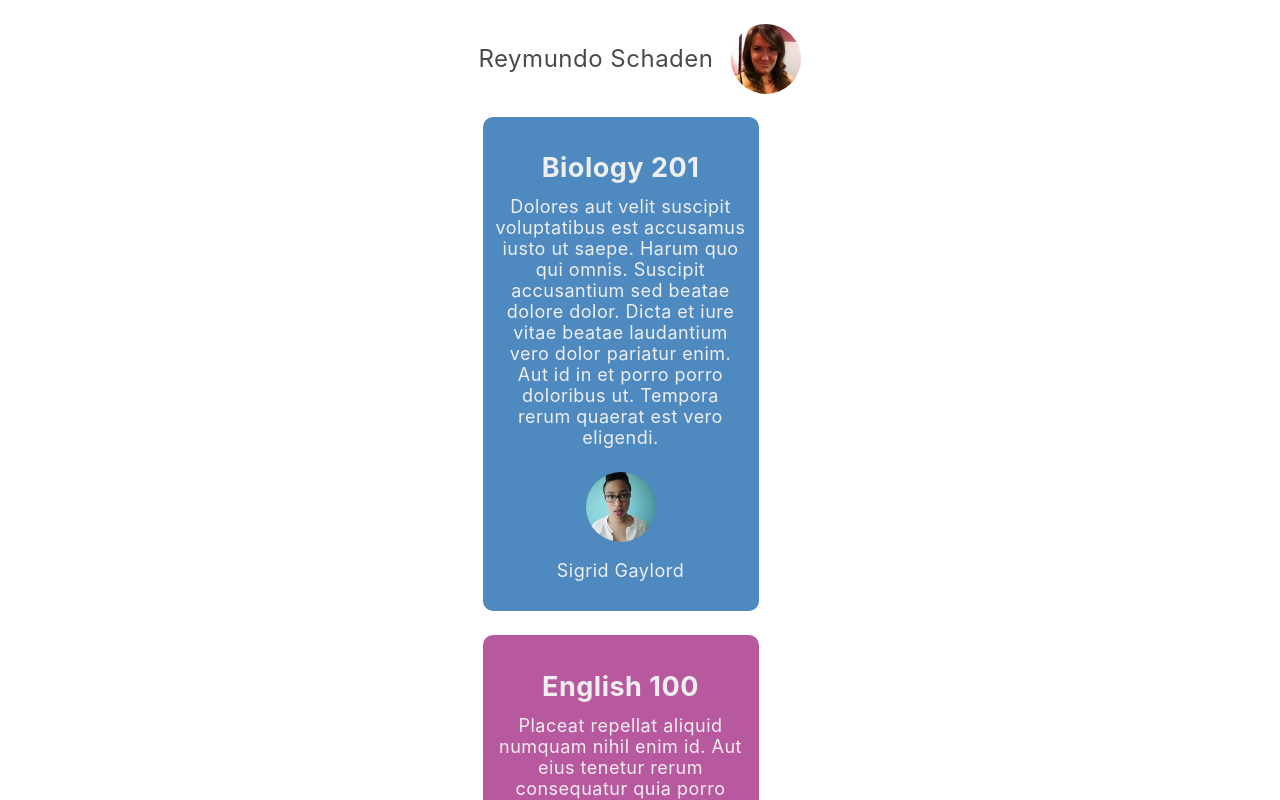
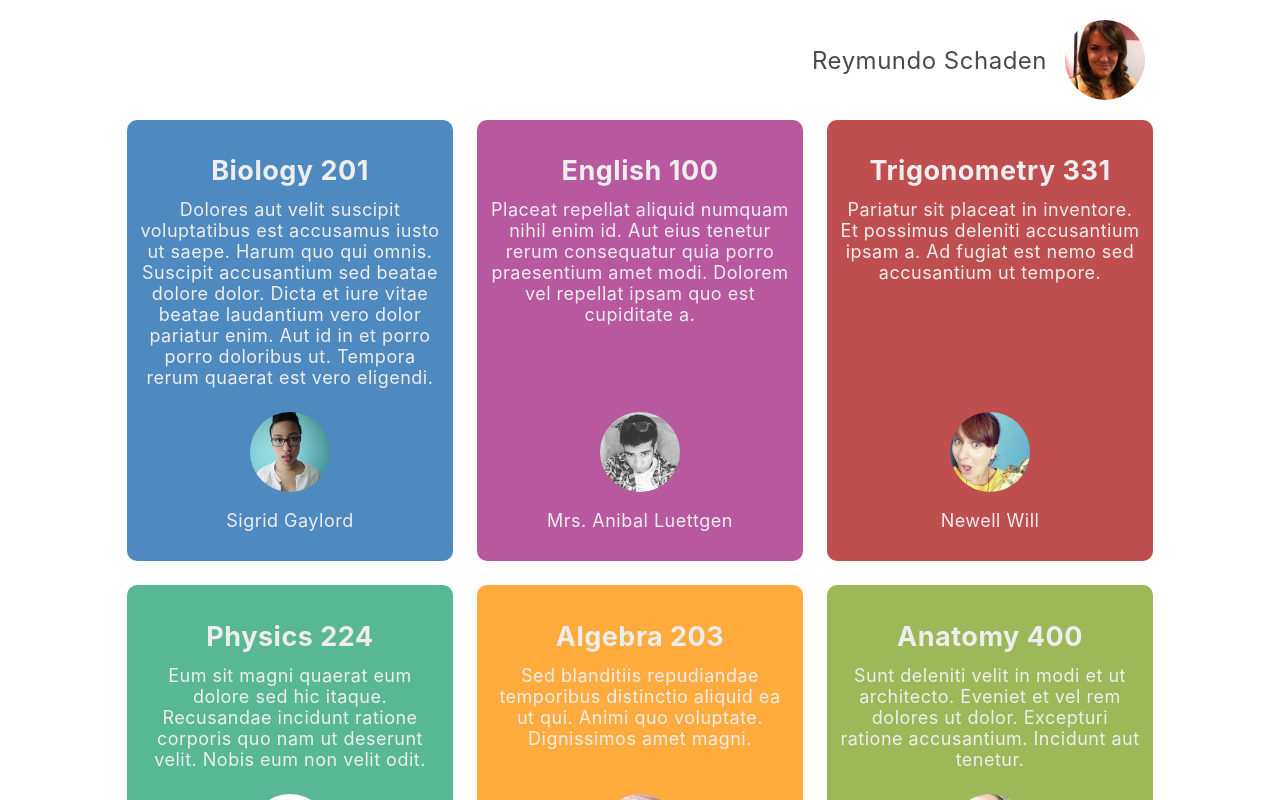
Before and after one commit to daniel-schroeder-dev/student-dashboard, a React (Create React App) app in the folder react-ui/: page /students/1/courses in a window 1280 px wide. Shown: the top 800 px of the page. Built offline with nearby package versions, Linux system fonts and the light colour scheme.

Commit message:
Complete responsive styling of StudentCoursesPage.

```diff
--- a/react-ui/src/pages/StudentCoursesPage/StudentCoursesPage.css
+++ b/react-ui/src/pages/StudentCoursesPage/StudentCoursesPage.css
@@ -1,5 +1,4 @@
 .student-courses-page {
-  /*border: 1px solid blue;*/
   padding: 12px;
 }
 
@@ -23,14 +22,13 @@
 
 .student-courses-page__courses-wrapper {
   display: grid;
-  grid-template-columns: 300px;
+  grid-template-columns: 325px;
 }
 
 .student-courses-page__course-card {
   display: flex;
   flex-direction: column;
   align-items: center;
-  max-width: 300px;
   margin: 12px;
   padding: 12px;
   border-radius: 10px;
@@ -48,23 +46,33 @@
 .student-courses-page__course-card:nth-child(3) {
   background-color: #bf4e4e;
 }
+
 .student-courses-page__course-card:nth-child(4) {
   background-color: #58b895;
 }
+
 .student-courses-page__course-card:nth-child(5) {
   background-color: #ffab3d;
 }
+
 .student-courses-page__course-card:nth-child(6) {
   background-color: #9db858;
 }
 
 .student-courses-page__course-card__course {
   margin-bottom: 0;
+  text-align: center;
 }
 
 .student-courses-page__course-card__description {
   text-align: center;
   margin-top: 12px;
+}
+
+.student-courses-page__course-card__instructor-info-wrapper {
+  display: flex;
+  flex-direction: column;
+  align-items: center;
 }
 
 .student-courses-page__course-card__img {
@@ -73,6 +81,41 @@
   margin-top: 6px;
 }
 
-.student-courses-page__course-card__name {
+@media all and (min-width: 650px) {
+
+  .student-courses-page__courses-wrapper {
+    grid-template-columns: 50% 50%;
+  }
+
+  .student-courses-page__course-card {
+    justify-content: space-between;
+    margin: 12px 24px;
+    max-width: 325px;
+  }
+
+  .student-courses-page__student-info {
+    justify-content: flex-end;
+    margin-right: 12px;
+  }
+
+  .student-courses-page__student-info__img {
+    width: 80px;
+  }
+
+  .student-courses-page__course-card__img {
+    width: 80px;
+  }
 
 }
+
+@media all and (min-width: 1050px) {
+  .student-courses-page__courses-wrapper {
+    grid-template-columns: 350px 350px 350px;
+  }
+
+  .student-courses-page__course-card {
+    justify-content: space-between;
+    margin: 12px;
+    max-width: 350px;
+  }
+}
--- a/react-ui/src/pages/StudentCoursesPage/StudentCoursesPage.js
+++ b/react-ui/src/pages/StudentCoursesPage/StudentCoursesPage.js
@@ -13,10 +13,14 @@ function StudentCoursesPage(props) {
 
   const courses = teachers.map(teacher => (
     <div key={teacher.id} className="student-courses-page__course-card">
-      <h2 className="student-courses-page__course-card__course">{teacher.course}</h2>
-      <p className="student-courses-page__course-card__description">{teacher.description}</p>
-      <img className="student-courses-page__course-card__img" src={teacher.src} alt="teacher" />
-      <p className="student-courses-page__course-card__name" >{teacher.name}</p>
+      <div>
+          <h2 className="student-courses-page__course-card__course">{teacher.course}</h2>
+          <p className="student-courses-page__course-card__description">{teacher.description}</p>
+      </div>
+      <div className="student-courses-page__course-card__instructor-info-wrapper" >
+        <img className="student-courses-page__course-card__img" src={teacher.src} alt="teacher" />
+        <p className="student-courses-page__course-card__name" >{teacher.name}</p>
+      </div>
     </div>
   ));
 
```
